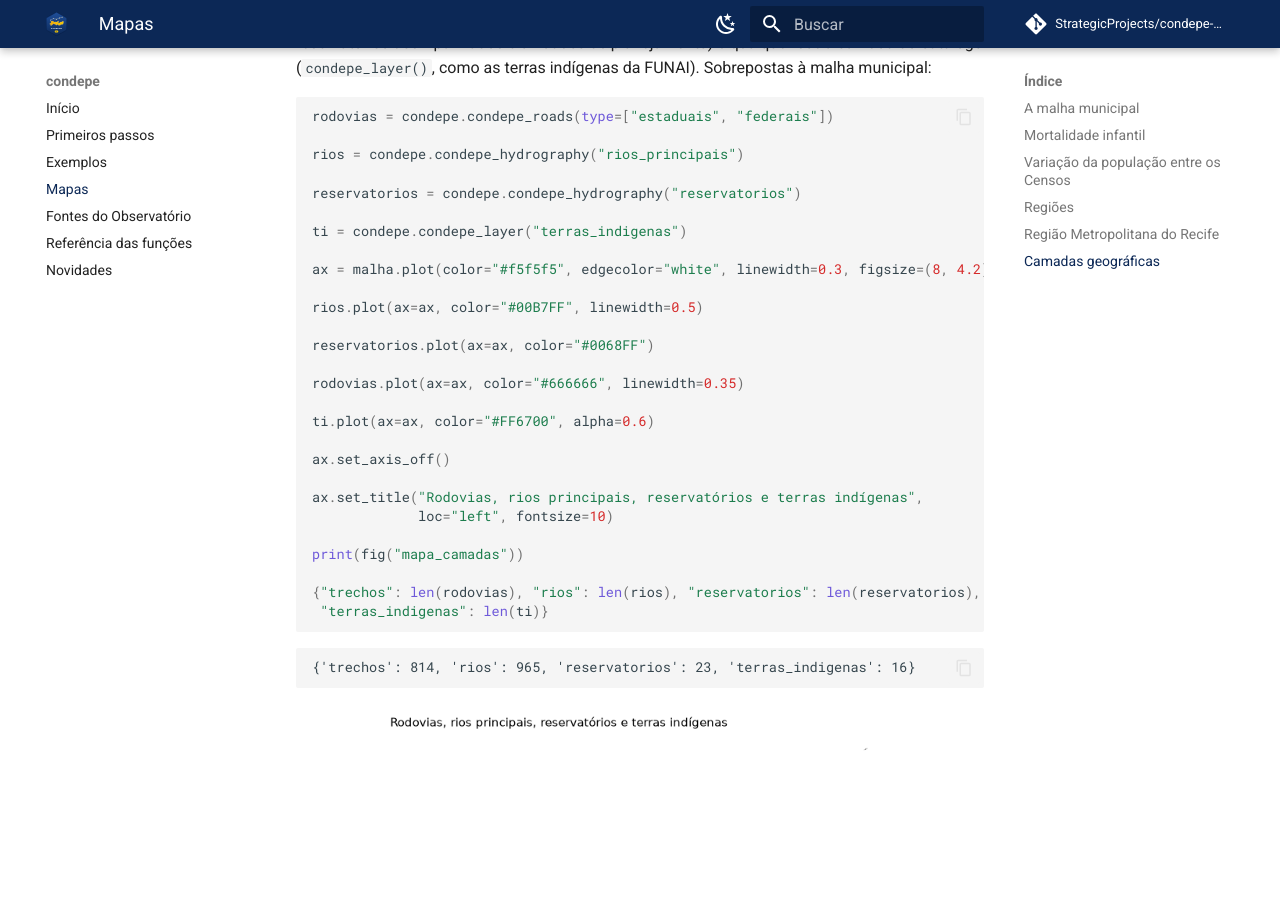
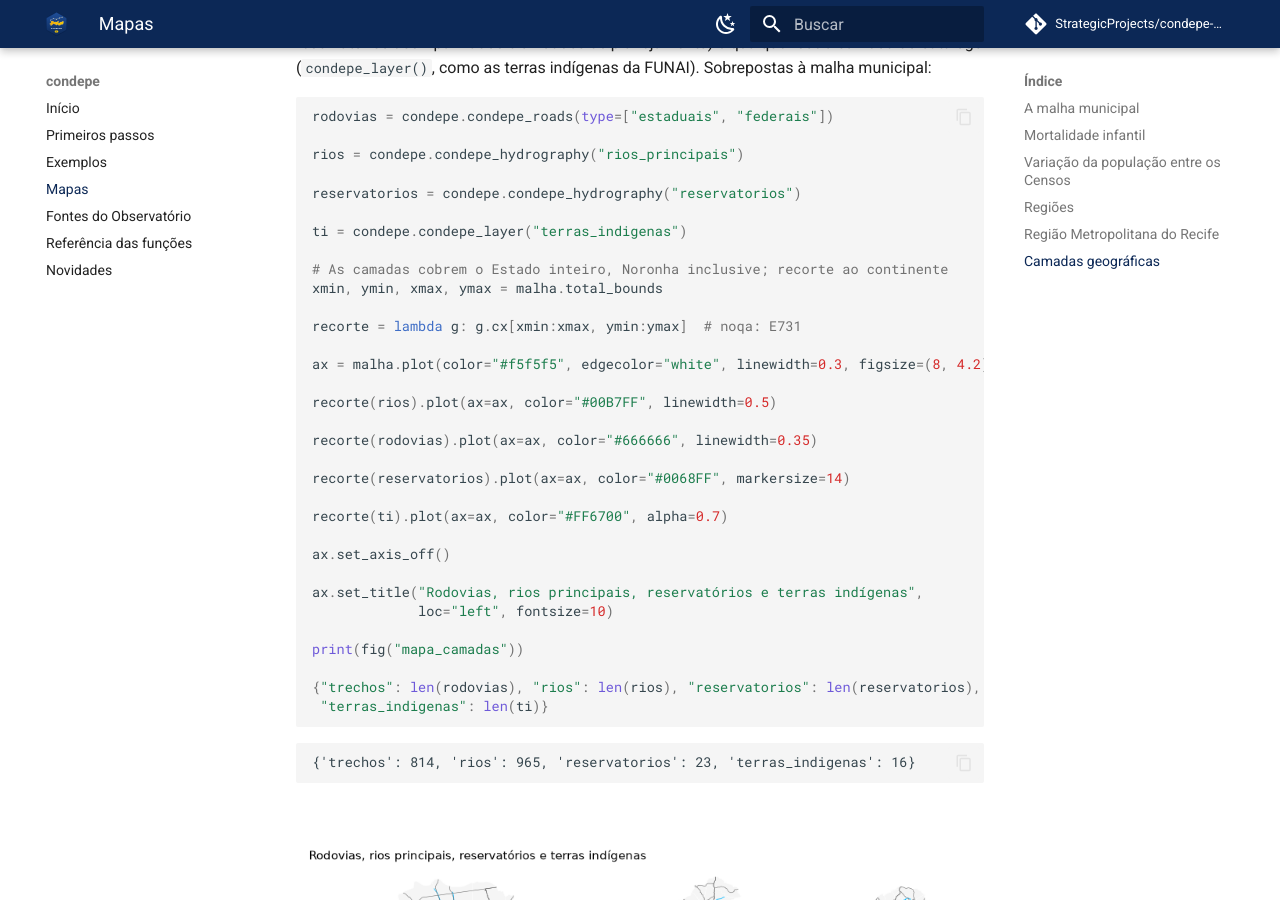
Before and after one commit to StrategicProjects/condepe-py, an MkDocs documentation site: the page built from docs/mapas.md, in a window 1280 px wide and 900 px high, scrolled down 7643 px. Built offline with MkDocs 1.6.1 and Material for MkDocs 9.7.7, drawn with Linux system fonts in a browser that asks for light colours; comment, search, counter and statistics services are not loaded.

Commit message:
docs: mapa das camadas recortado ao continente (Noronha esticava a extensão)
Co-Authored-By: Claude Fable 5.1 <noreply@anthropic.com>

```diff
--- a/docs/mapas.md
+++ b/docs/mapas.md
@@ -314,15 +314,20 @@ reservatorios = condepe.condepe_hydrography("reservatorios")
 
 ti = condepe.condepe_layer("terras_indigenas")
 
+# As camadas cobrem o Estado inteiro, Noronha inclusive; recorte ao continente
+xmin, ymin, xmax, ymax = malha.total_bounds
+
+recorte = lambda g: g.cx[xmin:xmax, ymin:ymax]  # noqa: E731
+
 ax = malha.plot(color="#f5f5f5", edgecolor="white", linewidth=0.3, figsize=(8, 4.2))
 
-rios.plot(ax=ax, color="#00B7FF", linewidth=0.5)
+recorte(rios).plot(ax=ax, color="#00B7FF", linewidth=0.5)
 
-reservatorios.plot(ax=ax, color="#0068FF")
+recorte(rodovias).plot(ax=ax, color="#666666", linewidth=0.35)
 
-rodovias.plot(ax=ax, color="#666666", linewidth=0.35)
+recorte(reservatorios).plot(ax=ax, color="#0068FF", markersize=14)
 
-ti.plot(ax=ax, color="#FF6700", alpha=0.6)
+recorte(ti).plot(ax=ax, color="#FF6700", alpha=0.7)
 
 ax.set_axis_off()
 
```
Also changed, not shown: docs/precompile.py (+9 -4 lines), docs/assets/mapa_camadas.png.
